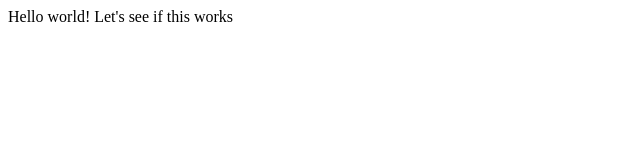
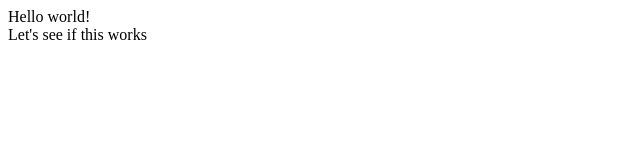
Before and after one commit to oskavosh/oskavosh.github.io, a plain HTML site: page index.html in a window 1280 px wide. Shown: the whole page, without its empty margins (0-640 px from the left). Drawn offline with Linux system fonts and the light colour scheme.

Commit message:
Update index.html

```diff
--- a/index.html
+++ b/index.html
@@ -1,7 +1,7 @@
 <!DOCTYPE html>
 <html>
 <body>
-Hello world!
+Hello world! <br>
 Let's see if this works
 </body>
 </html>
```
